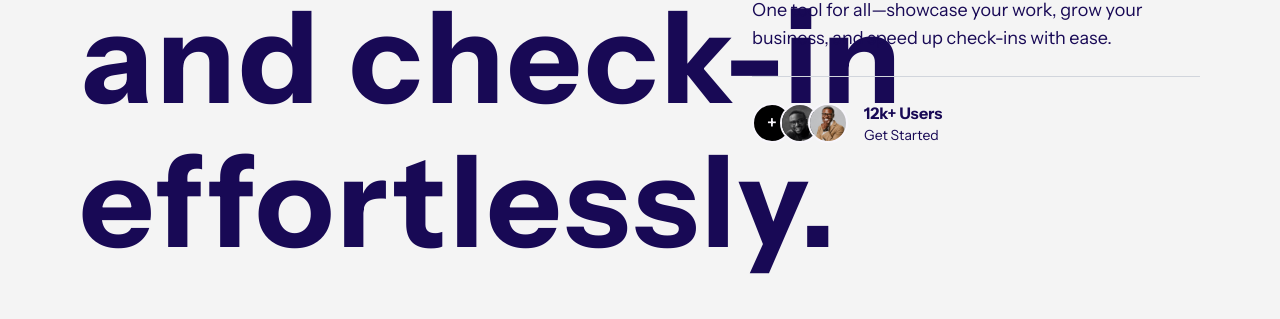
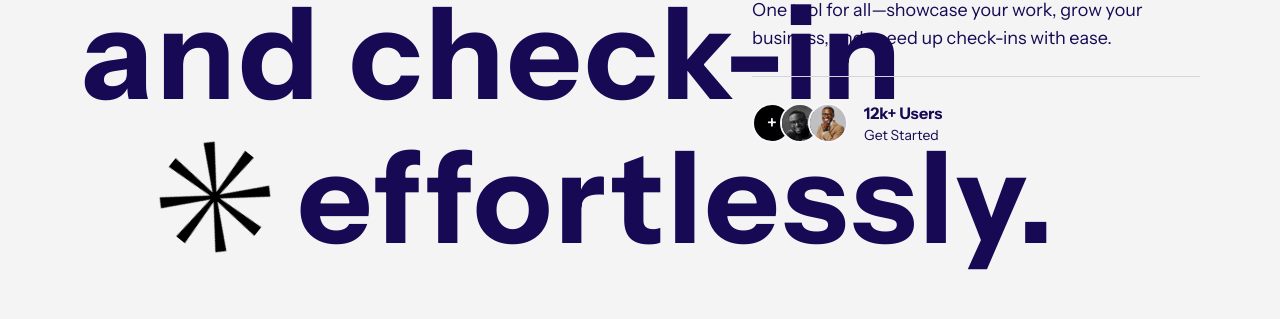
Before and after one commit to blaqnativity/rootscards, a React (Vite) app: page / in a window 1280 px wide. Shown: the part 407-726 px from the top of the page. Built offline with nearby package versions, Linux system fonts and the light colour scheme; the HTML template or start-up script is replaced by a standard one.

Commit message:
added the spinning wheel wit gsap animation

```diff
--- a/src/components/Hero.tsx
+++ b/src/components/Hero.tsx
@@ -1,7 +1,19 @@
 import avatarOne from "../assets/images/human1.jpg";
 import avatarTwo from "../assets/images/human2.jpg";
+import rollingSvg from "../assets/rollingsvg.svg";
+import { useGSAP } from "@gsap/react";
+import gsap from "gsap";
 
 const Hero: React.FC = () => {
+  useGSAP(() => {
+    gsap.to(".img", {
+      rotation: 360,
+      duration: 10,
+      ease: "none",
+      repeat: -1,
+    });
+  });
+
   return (
     <div>
       <section className="w-full px-6 md:px-20 py-16 text-[var(--color-primary)] md:h-[80vh]">
@@ -13,6 +25,10 @@ const Hero: React.FC = () => {
               and check-in
               <br />
               <span className="inline-flex items-center gap-2">
+                <img
+                  src={rollingSvg}
+                  className="img hidden md:block mr-5 ml-20 fill-[currentColor]"
+                />
                 effortlessly.
               </span>
             </h1>
```
Also changed, not shown: src/assets/rollingsvg.svg (renamed from src/assets/812eb5ee-e996-43e9-bf00-d3104902ed24.svg).
